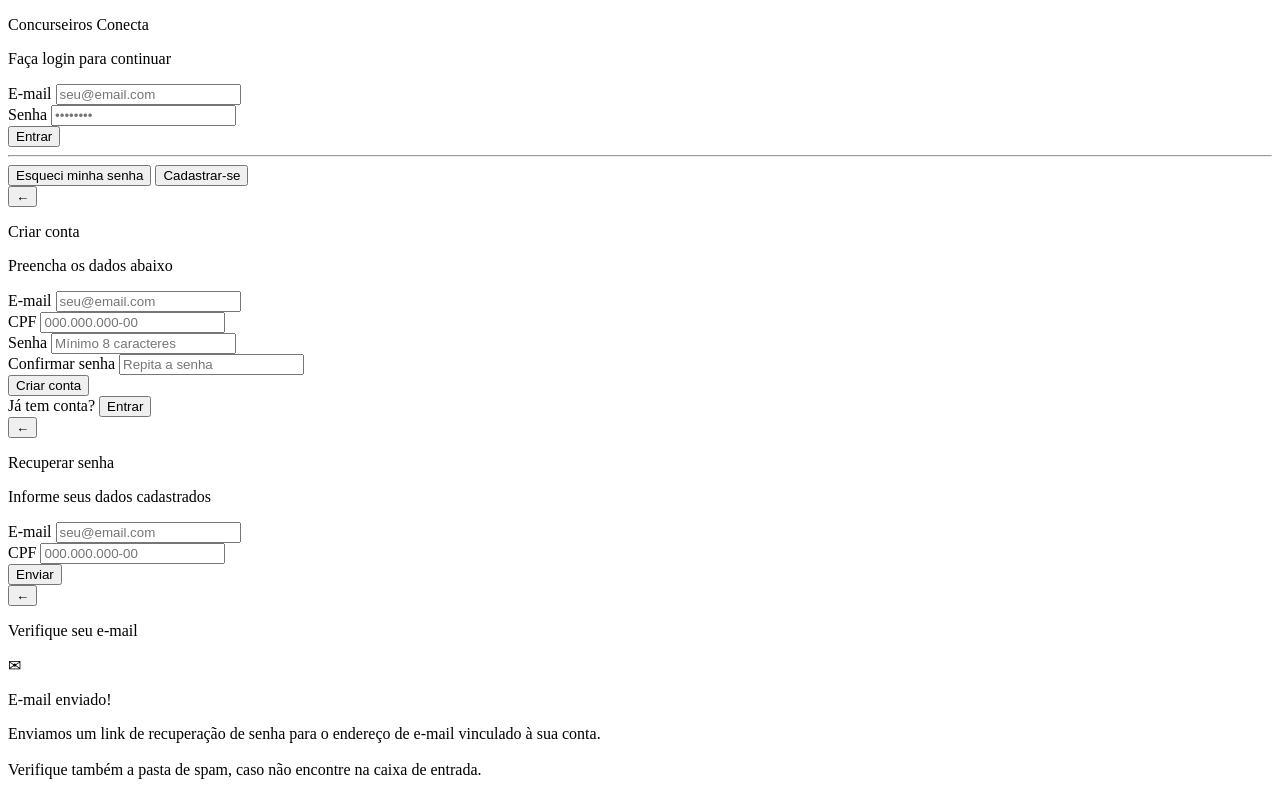
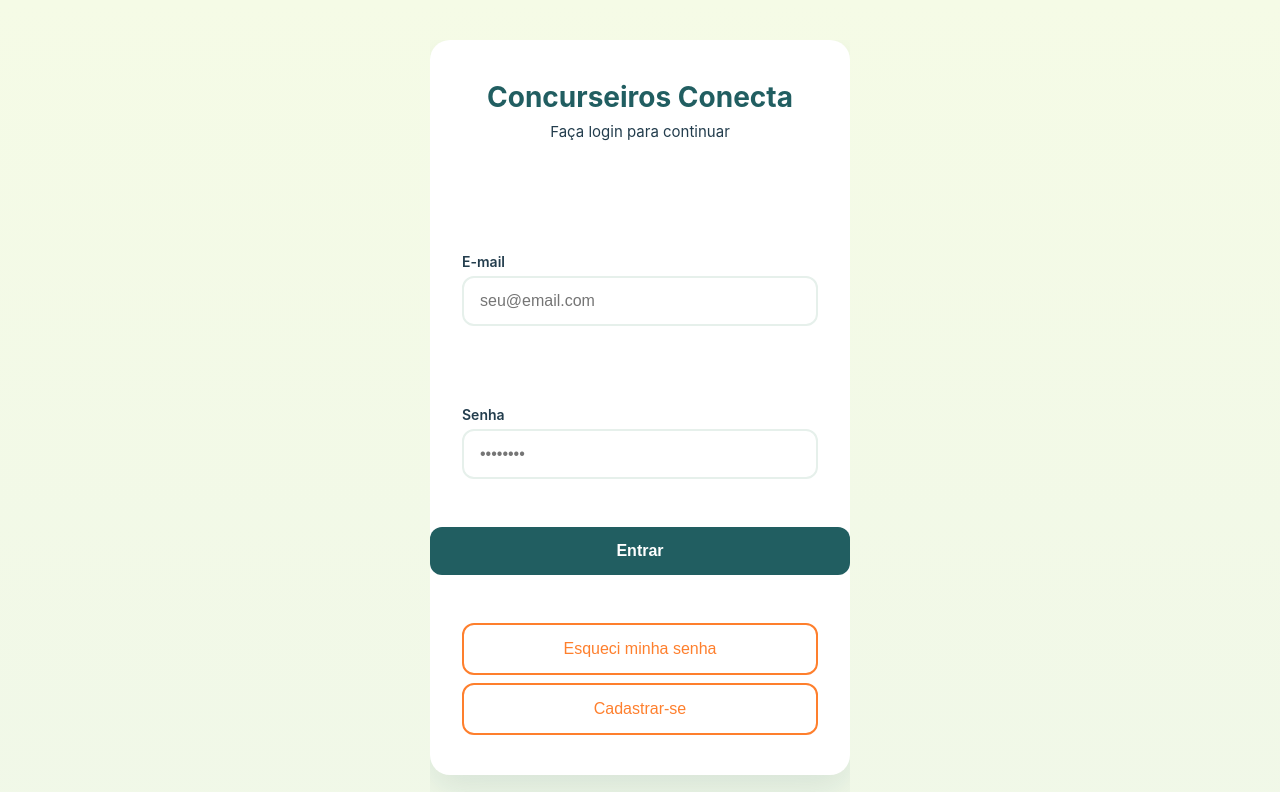
Before and after one commit to GabrielScatolino/Concurseiros-Conecta, a plain HTML site: page Protótipos/HTML/index.html in a window 1280 px wide. Shown: the top 792 px of the page. Drawn offline with Linux system fonts and the light colour scheme.

Commit message:
Adição do CSS do Bob e Fernando

```diff
--- a/Protótipos/CSS/styles.css
+++ b/Protótipos/CSS/styles.css
@@ -0,0 +1,116 @@
+:root {
+  --bg: #F5FBE6;
+  --card: #ffffff;
+  --muted: #233D4D;
+  --primary: #215E61;
+  --accent: #FE7F2D;
+  --radius: 20px;
+  --shadow: 0 15px 35px rgba(33, 94, 97, 0.12);
+}
+* {
+  margin: 0;
+  padding: 0;
+  box-sizing: border-box;
+}
+body {
+  background: linear-gradient(180deg, var(--bg) 0%, #E8F2EB 100%);
+  font-family: Inter, system-ui, -apple-system, "Segoe UI", Roboto, Arial;
+  min-height: 100vh;
+  display: flex;
+  flex-direction: column;
+  align-items: center;
+  padding: 40px 20px;
+  color: var(--muted);
+}
+section:first-of-type {
+  background: var(--card);
+  border-radius: var(--radius);
+  box-shadow: var(--shadow);
+  width: 100%;
+  max-width: 420px;
+  overflow: hidden;
+}
+section > div {
+  padding: 40px 32px;
+}
+section > div > p:first-child {
+  font-size: 28px;
+  font-weight: 700;
+  color: var(--primary);
+  text-align: center;
+  margin-bottom: 8px;
+}
+section > div > p:nth-child(2) {
+  text-align: center;
+  font-size: 15px;
+  color: var(--muted);
+  margin-bottom: 32px;
+}
+label {
+  display: block;
+  font-size: 14px;
+  font-weight: 600;
+  margin-bottom: 6px;
+  color: var(--muted);
+}
+input {
+  width: 100%;
+  padding: 14px 16px;
+  border: 2px solid #e6f0eb;
+  border-radius: 12px;
+  font-size: 16px;
+  transition: border 0.2s;
+}
+input:focus {
+  outline: none;
+  border-color: var(--primary);
+  box-shadow: 0 0 0 4px rgba(33, 94, 97, 0.15);
+}
+button {
+  width: 100%;
+  padding: 15px;
+  background: var(--primary);
+  color: white;
+  border: none;
+  border-radius: 12px;
+  font-size: 16px;
+  font-weight: 600;
+  cursor: pointer;
+  margin-top: 8px;
+  transition: all 0.2s;
+}
+button:hover {
+  background: #1a4a4c;
+  transform: translateY(-2px);
+}
+button[onclick*="showView"] {
+  background: transparent;
+  color: var(--accent);
+  border: 2px solid var(--accent);
+  font-weight: 500;
+}
+hr {
+  border: none;
+  height: 1px;
+  background: #e6f0eb;
+  margin: 24px 0;
+}
+
+/* ── Separação entre telas (Sprint 1) ── */
+body > section:first-child {
+  display: flex;
+  flex-direction: column;
+  gap: 32px;
+  background: transparent;
+  box-shadow: none;
+  border-radius: 0;
+  max-width: 420px;
+  width: 100%;
+}
+
+body > section:first-child > section {
+  background: var(--card);
+  border-radius: var(--radius);
+  box-shadow: var(--shadow);
+  overflow: hidden;
+}
--- a/Protótipos/HTML/index.html
+++ b/Protótipos/HTML/index.html
@@ -2,6 +2,7 @@
 <html lang="pt-BR">
 
 <head>
+  <link rel="stylesheet" href="../CSS/styles.css" />
   <meta charset="UTF-8" />
   <meta name="viewport" content="width=device-width, initial-scale=1.0" />
   <title>Concurseiros Conecta</title>
@@ -26,7 +27,6 @@
         <input type="password" placeholder="••••••••" autocomplete="current-password" />
       </div>
       <button>Entrar</button>
-      <hr />
       <div>
         <button onclick="showView('view-recover')">Esqueci minha senha</button>
         <button onclick="showView('view-register')">Cadastrar-se</button>
```
